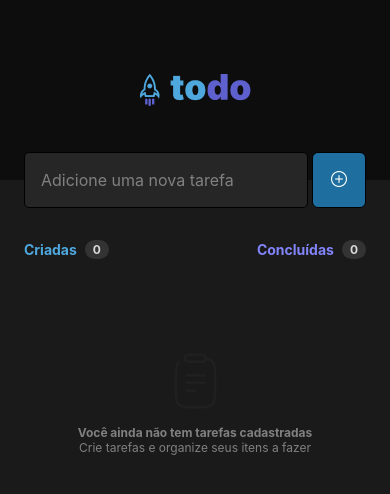
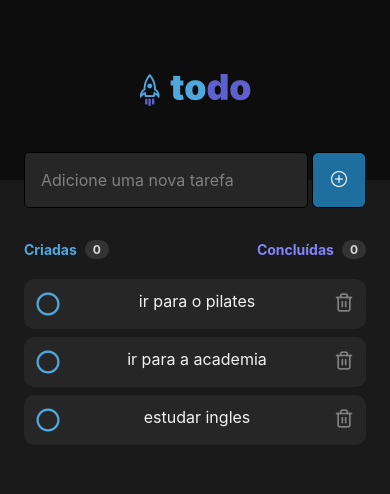
Before and after one commit to giovaniocan/TodoList, a React Native app: screen / in a window 390 px wide. Shown: the top 494 px of the page. Built offline with nearby package versions, Linux system fonts and the light colour scheme.

Commit message:
all de css in finished

```diff
--- /dev/null
+++ b/src/components/Task/index.tsx
@@ -0,0 +1,21 @@
+import { Text, View } from "react-native";
+import { Entypo } from '@expo/vector-icons';
+import { Feather } from '@expo/vector-icons';
+import { styles } from "./styles";
+
+import { MaterialIcons } from '@expo/vector-icons';
+
+interface TaskProps{
+    task: string
+}
+
+export function Task({task}:TaskProps){
+    return(
+        <View style={styles.container}>
+            <Entypo name="circle" size={24} color="#4EA8DE" />
+           {/* <MaterialIcons name="check-circle" size={24} color="#5E60CE" /> */}
+            <Text style={styles.task}>{task}</Text>
+            <Feather name="trash-2" size={20} color="#808080" />
+        </View>
+    )
+}
--- /dev/null
+++ b/src/components/Task/styles.ts
@@ -0,0 +1,23 @@
+import { StyleSheet } from "react-native";
+
+export const styles = StyleSheet.create({
+    container:{
+        flex:1,
+        flexDirection: 'row',
+        justifyContent: 'space-between',
+        backgroundColor:'#262626',
+        padding:12,
+        borderRadius:10,
+        marginBottom:8,
+    },
+
+    task:{
+        color:'#F2F2F2',
+        fontSize:16,
+    },
+
+    taskFinished:{
+        color:'#F2F2F2',
+        fontSize:16,
+    },
+})
--- a/src/components/Tasks/index.tsx
+++ b/src/components/Tasks/index.tsx
@@ -2,9 +2,10 @@ import { FlatList, Text, View } from "react-native";
 import { styles } from "./styles";
 import { useState } from "react";
 import { EmptyList } from "../EmptyList";
+import { Task } from "../Task";
 
 export function Tasks(){
-    const [tasks, setTasks] = useState<string[]>([])
+    const [tasks, setTasks] = useState<string[]>(['ir para o pilates', 'ir para a academia', 'estudar ingles'])
 
     return(
         <View style={styles.container}>
@@ -24,7 +25,7 @@ export function Tasks(){
                     data={tasks}
                     keyExtractor={item => item}
                     showsVerticalScrollIndicator={false}
-                    renderItem={({item}) => <Text>{item}</Text>}
+                    renderItem={({item}) => <Task task={item} />}
                     ListEmptyComponent={() => <EmptyList />}
                 />
             </View>
```
